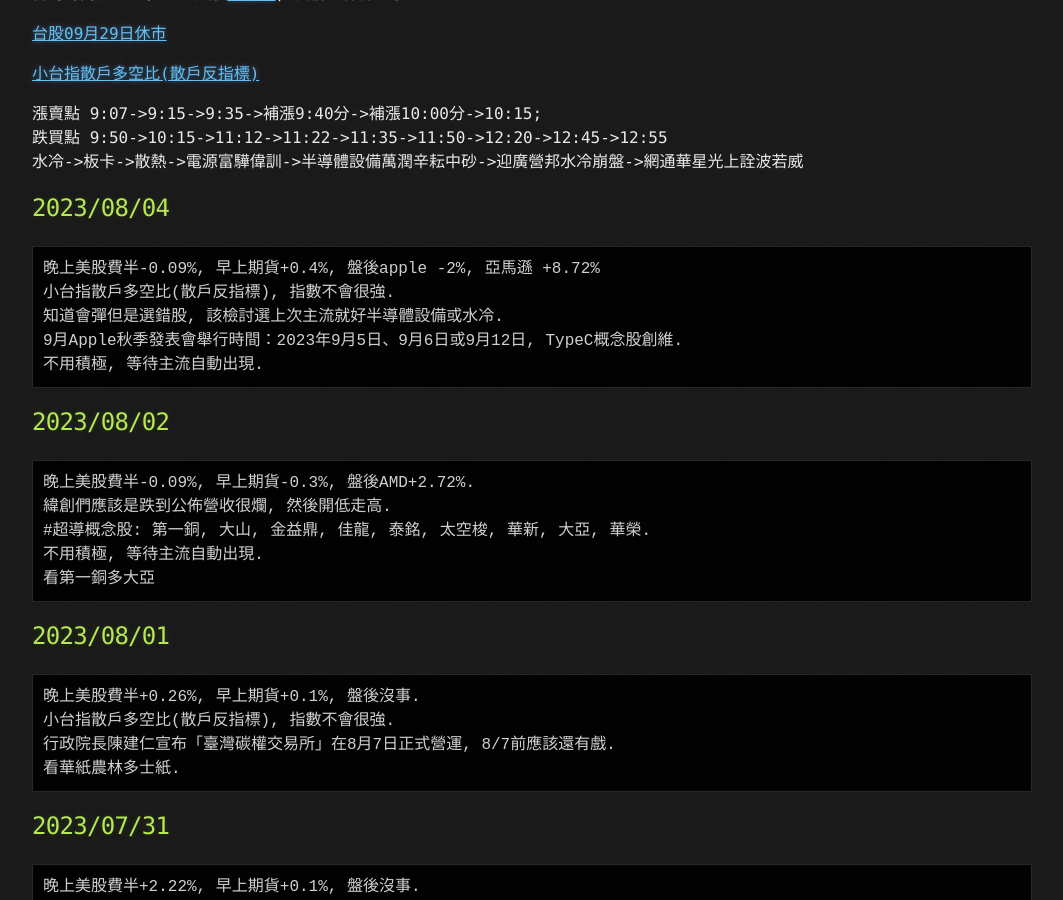
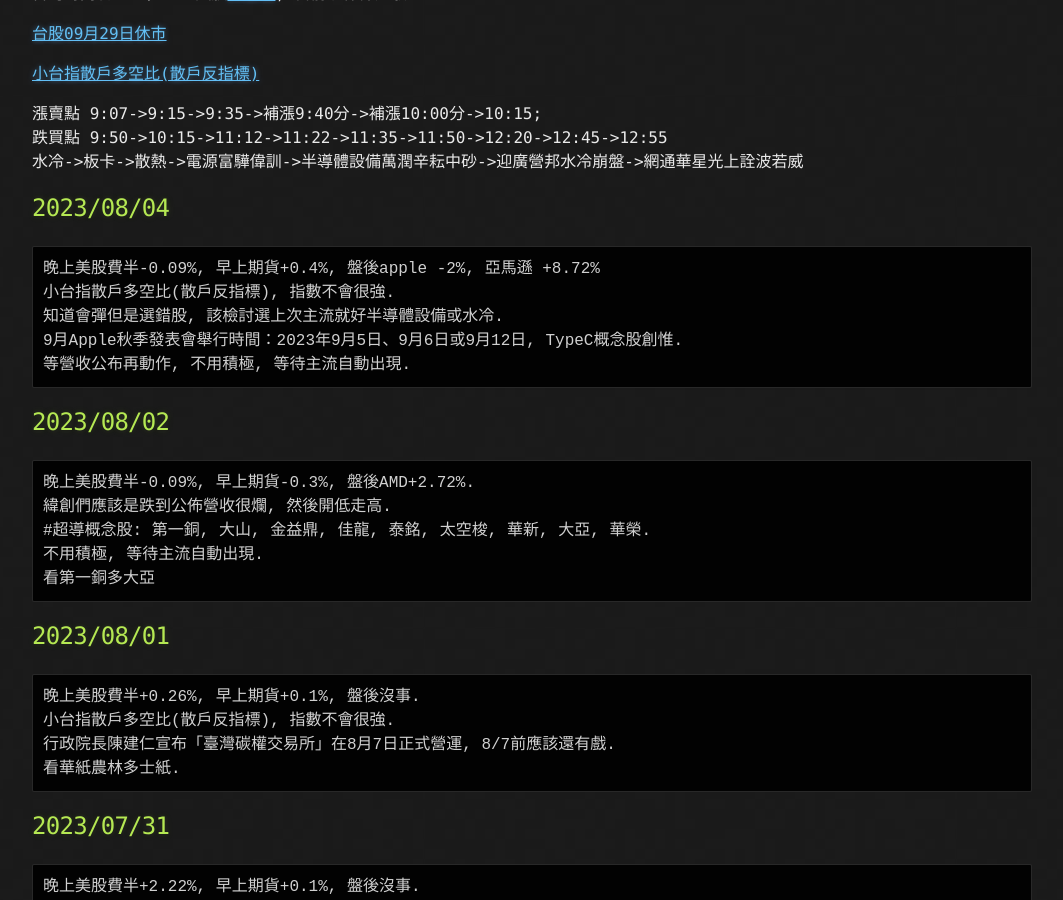
Before and after one commit to lepg5487/Stock_God, a Jekyll site: the page built from index.md, in a window 1280 px wide and 900 px high, scrolled down 436 px. Shown: the whole window, without its empty margins (108-1171 px from the left). Built offline with Jekyll 4.4.1, drawn with Linux system fonts in a browser that asks for light colours; our own code applies the rules of GitHub Pages for plain Markdown files.

Commit message:
Update index.md

````diff
--- a/index.md
+++ b/index.md
@@ -25,8 +25,8 @@
 晚上美股費半-0.09%, 早上期貨+0.4%, 盤後apple -2%, 亞馬遜 +8.72%
 小台指散戶多空比(散戶反指標), 指數不會很強.
 知道會彈但是選錯股, 該檢討選上次主流就好半導體設備或水冷.
-9月Apple秋季發表會舉行時間：2023年9月5日、9月6日或9月12日, TypeC概念股創維.
-不用積極, 等待主流自動出現.
+9月Apple秋季發表會舉行時間：2023年9月5日、9月6日或9月12日, TypeC概念股創惟.
+等營收公布再動作, 不用積極, 等待主流自動出現.
 ```
 
 ## 2023/08/02
````
